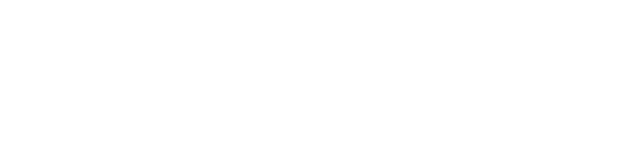
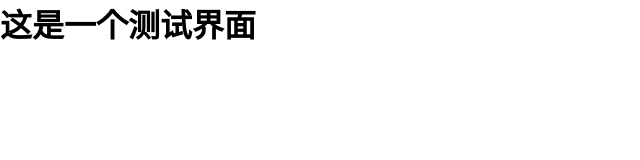
Before and after one commit to makabaka-yang/project_02, a plain HTML site: page index.html in a window 1280 px wide. Shown: the whole page, without its empty margins (0-640 px from the left). Drawn offline with Linux system fonts and the light colour scheme.

Commit message:
完成了测试功能

```diff
--- a/index.css
+++ b/index.css
@@ -0,0 +1,4 @@
+* {
+    margin: 0;
+    padding: 0;
+}
--- a/index.html
+++ b/index.html
@@ -11,7 +11,7 @@
 </head>
 
 <body>
-
+    <h1>这是一个测试界面</h1>
 </body>
 
 </html>
```
